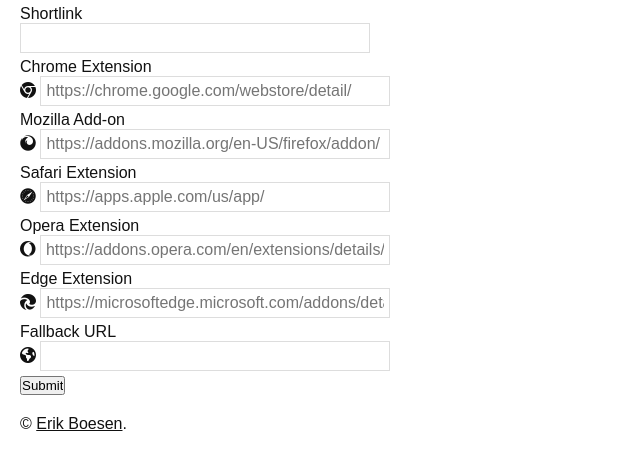
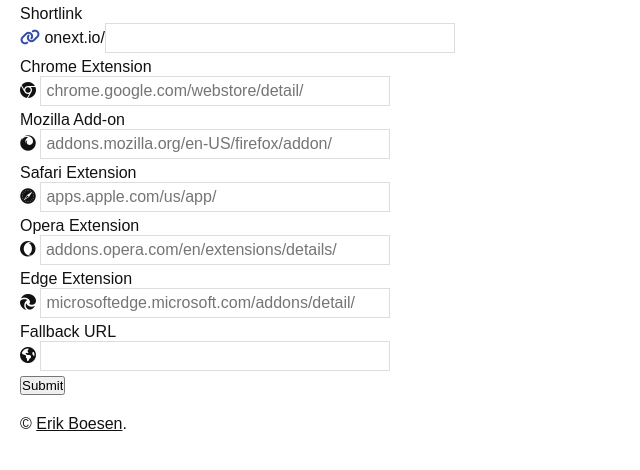
Before and after one commit to ErikBoesen/onext, a Flask app: page / in a window 1280 px wide. Shown: the part 73-543 px from the top of the page, without its empty margins (0-640 px from the left). Run offline with Flask 2, Linux system fonts and the light colour scheme; some libraries are stand-ins or nearby versions; some web fonts are replaced.

Commit message:
Clean placeholder links

```diff
--- a/app/templates/index.html
+++ b/app/templates/index.html
@@ -3,12 +3,12 @@
 <form action="" method="post">
     {{ form.hidden_tag() }}
 
-    {% with item = form.id %}{% include "_input.html" %}{% endwith %}
-    {% with item = form.chrome_url, icon = "chrome", placeholder = "https://chrome.google.com/webstore/detail/" %}{% include "_input.html" %}{% endwith %}
-    {% with item = form.firefox_url, icon = "firefox", placeholder = "https://addons.mozilla.org/en-US/firefox/addon/" %}{% include "_input.html" %}{% endwith %}
-    {% with item = form.safari_url, icon = "safari", placeholder = "https://apps.apple.com/us/app/" %}{% include "_input.html" %}{% endwith %}
-    {% with item = form.opera_url, icon = "opera", placeholder = "https://addons.opera.com/en/extensions/details/" %}{% include "_input.html" %}{% endwith %}
-    {% with item = form.edge_url, icon = "edge", placeholder = "https://microsoftedge.microsoft.com/addons/detail/" %}{% include "_input.html" %}{% endwith %}
+    {% with item = form.id, icon = "link", inside = "onext.io/" %}{% include "_input.html" %}{% endwith %}
+    {% with item = form.chrome_url, icon = "chrome", placeholder = "chrome.google.com/webstore/detail/" %}{% include "_input.html" %}{% endwith %}
+    {% with item = form.firefox_url, icon = "firefox", placeholder = "addons.mozilla.org/en-US/firefox/addon/" %}{% include "_input.html" %}{% endwith %}
+    {% with item = form.safari_url, icon = "safari", placeholder = "apps.apple.com/us/app/" %}{% include "_input.html" %}{% endwith %}
+    {% with item = form.opera_url, icon = "opera", placeholder = "addons.opera.com/en/extensions/details/" %}{% include "_input.html" %}{% endwith %}
+    {% with item = form.edge_url, icon = "edge", placeholder = "microsoftedge.microsoft.com/addons/detail/" %}{% include "_input.html" %}{% endwith %}
     {% with item = form.fallback_url, icon = "globe" %}{% include "_input.html" %}{% endwith %}
 
     <p>{{ form.submit() }}</p>
```
